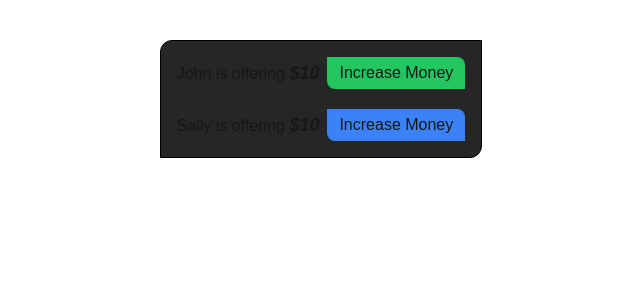
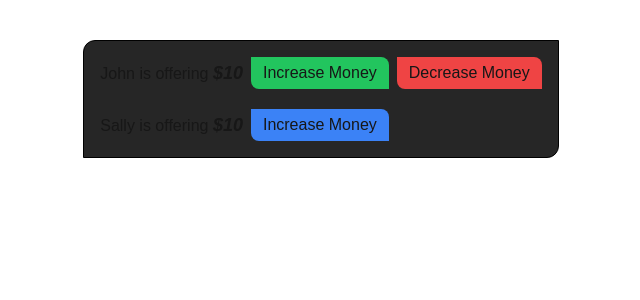
Before and after one commit to Niadul-Munna/Higher-Order-Component, a Next.js app: page / in a window 1280 px wide. Shown: the top 300 px of the page, without its empty margins (319-959 px from the left). Built offline with nearby package versions, Linux system fonts and the light colour scheme.

Commit message:
refactor: added functionality

```diff
--- a/src/components/person-one.js
+++ b/src/components/person-one.js
@@ -1,14 +1,31 @@
-import React from "react";
+"use client";
+import React, { useState } from "react";
 
 const PersonOne = () => {
+  const [data, setData] = useState(10);
+  const handleIncrease = () => {
+    setData(data + 10);
+  };
+  const handleDecrease = () => {
+    setData(data - 5);
+  };
   return (
     <div className="flex gap-2 items-center">
       <h1>
         John is offering{" "}
-        <span className="font-semibold italic text-lg"> $10</span>
+        <span className="font-semibold italic text-lg"> ${data}</span>
       </h1>
-      <button className="bg-green-500 px-3 py-1  rounded-tr-lg rounded-bl-lg hover:bg-green-600 hover:translate-y-[2px] transition-all ">
+      <button
+        onClick={handleIncrease}
+        className="bg-green-500 px-3 py-1  rounded-tr-lg rounded-bl-lg hover:bg-green-600 hover:translate-y-[2px] transition-all "
+      >
         Increase Money
+      </button>
+      <button
+        onClick={handleDecrease}
+        className="bg-red-500 px-3 py-1 rounded-tr-lg rounded-bl-lg hover:bg-red-600 hover:translate-y-[2px] transition-all "
+      >
+        Decrease Money
       </button>
     </div>
   );
```
